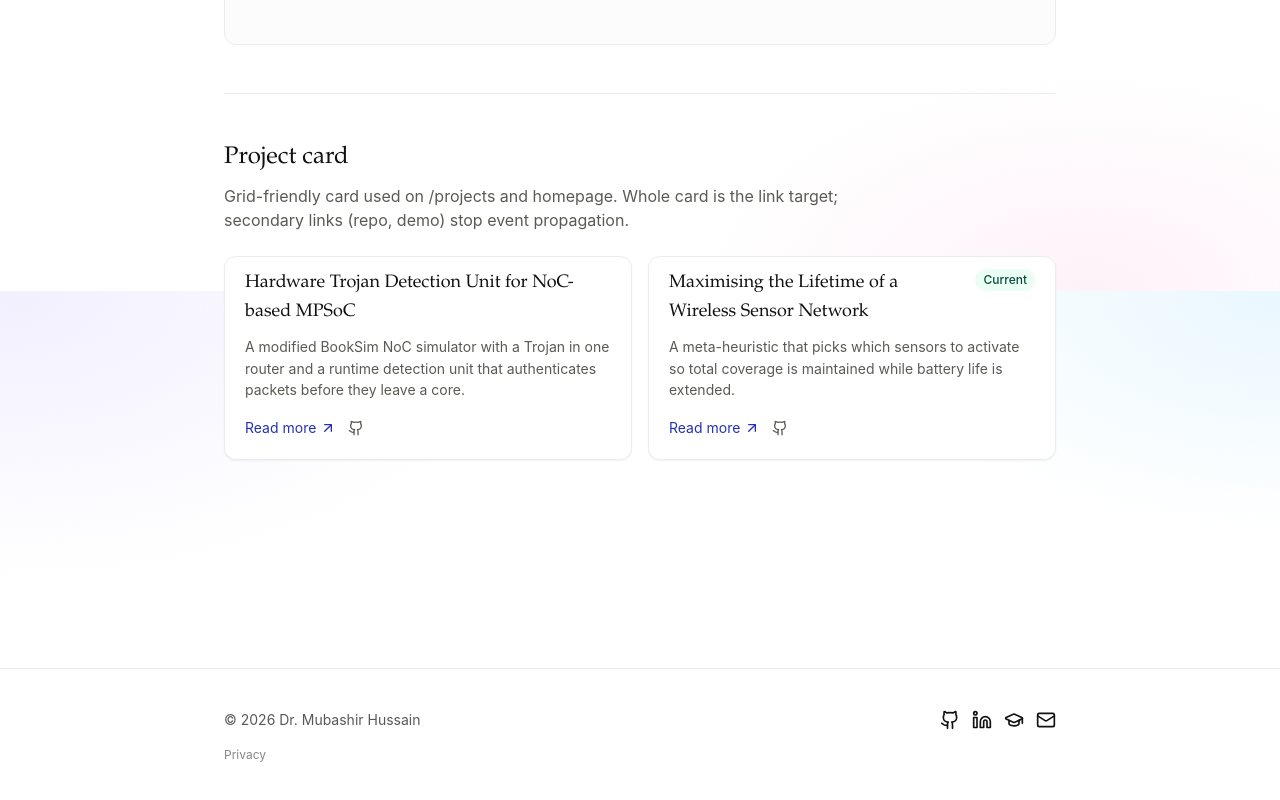
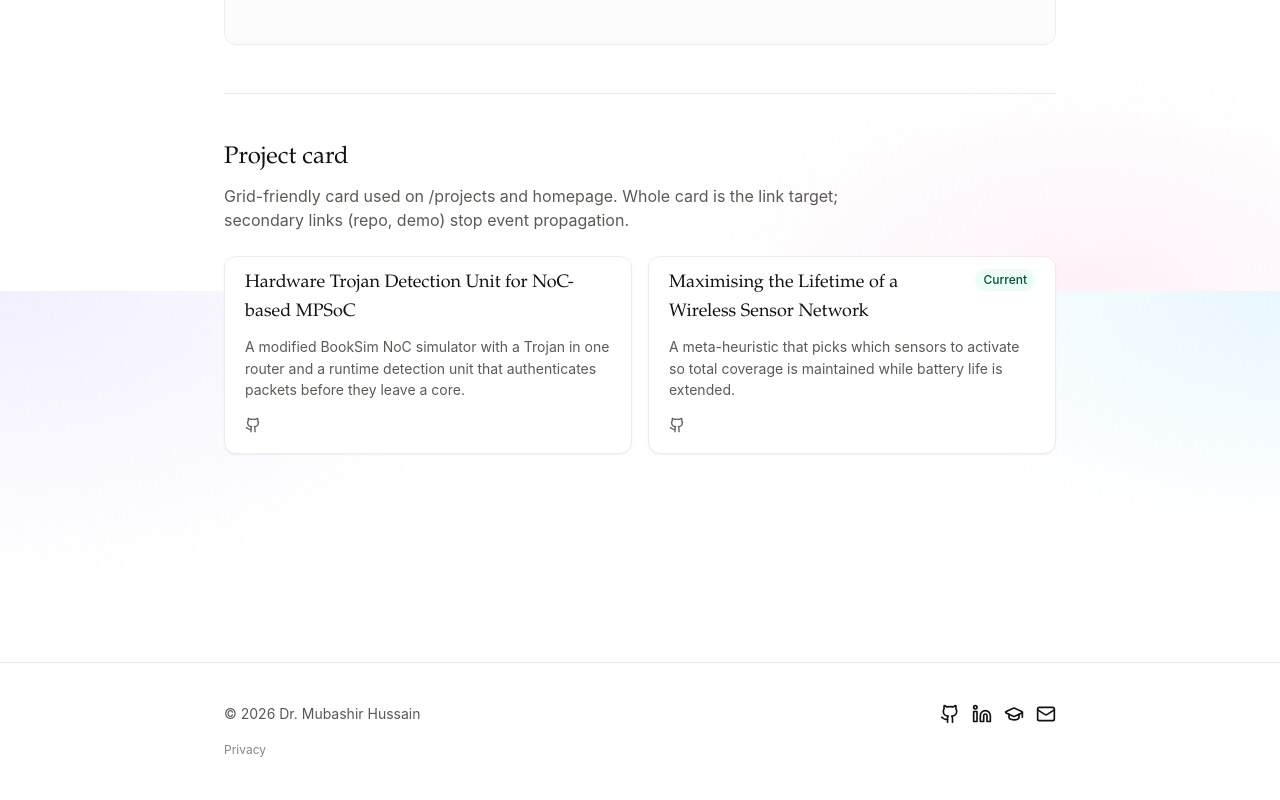
Before and after one commit to ThisIsMubashir/thisismubashir.github.io, a Next.js app: page /design-system in a window 1280 px wide. Shown: the part 5309-6109 px from the top of the page. Built offline with nearby package versions, Linux system fonts and the light colour scheme; no server answers.

Commit message:
Removed dummy links to the git profile

```diff
--- a/components/project-card.tsx
+++ b/components/project-card.tsx
@@ -1,5 +1,5 @@
 import NextLink from 'next/link';
-import { ArrowUpRight, Github } from 'lucide-react';
+import { Github } from 'lucide-react';
 import { Badge } from '@/components/ui/badge';
 import { Card, CardBody, CardTitle, CardDescription } from '@/components/ui/card';
 
@@ -54,11 +54,6 @@ export function ProjectCard({
         {summary && <CardDescription className="mt-2 line-clamp-3">{summary}</CardDescription>}
 
         <div className="relative z-[1] mt-auto flex items-center gap-3 pt-4 text-sm">
-          {detailHref && (
-            <span className="inline-flex items-center gap-1 text-brand-700 group-hover:underline dark:text-brand-300">
-              Read more <ArrowUpRight className="h-4 w-4" />
-            </span>
-          )}
           {repoUrl && (
             <a
               href={repoUrl}
--- a/data/projects.json
+++ b/data/projects.json
@@ -11,7 +11,6 @@
       "Goal: understand the failure modes well enough to teach them — what breaks when context windows fill, where rerankers help, how faithfulness is actually measured."
     ],
     "tags": ["Learning", "RAG", "Python", "AI"],
-    "repoUrl": "https://github.com/ThisIsMubashir",
     "featured": false,
     "relatedPublications": []
   },
@@ -27,7 +26,6 @@
       "Implements a few MCP servers (file, search) and an MCP-aware host. Reading more than writing at this stage."
     ],
     "tags": ["Learning", "MCP", "Python", "AI"],
-    "repoUrl": "https://github.com/ThisIsMubashir",
     "featured": false,
     "relatedPublications": []
   },
@@ -44,7 +42,6 @@
       "Implemented the hardware version of the HTDU in Verilog to measure area, power, and timing overheads — published with three IEEE papers."
     ],
     "tags": ["Hardware security", "Network-on-Chip", "PhD", "C++", "Verilog"],
-    "repoUrl": "https://github.com/ThisIsMubashir",
     "featured": true,
     "relatedPublications": [
       "eetd-trojan-detection-2018",
@@ -66,7 +63,6 @@
       "Visualised energy depletion and coverage over time for paper figures."
     ],
     "tags": ["Wireless sensor networks", "Optimisation", "Python", "Meta-heuristic"],
-    "repoUrl": "https://github.com/ThisIsMubashir",
     "featured": false,
     "relatedPublications": ["shuffled-arsh-fati-wsn-2023", "arsh-fati-cluster-head-2020"]
   },
```
